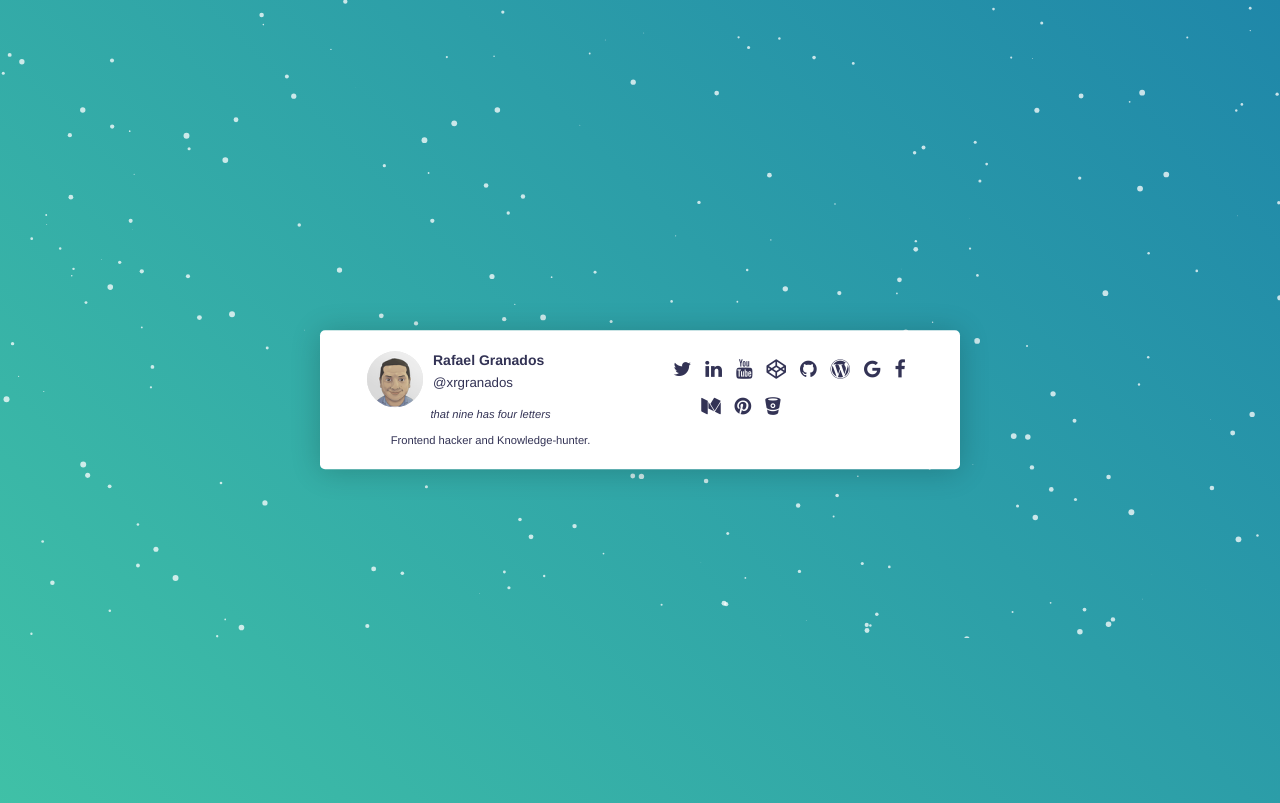
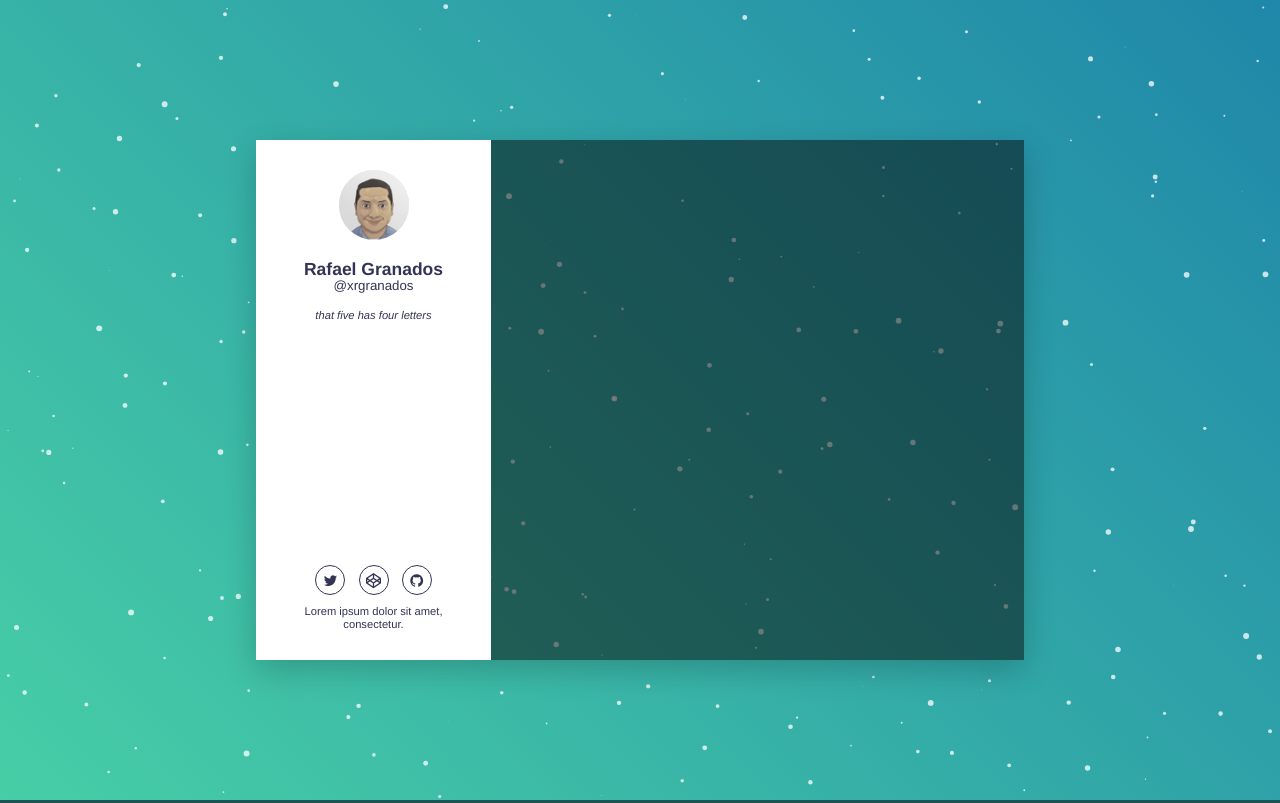
Before and after one commit to xrgranados/xrgranados.github.io, a PHP site: page / in a window 1280 px wide. Shown: the top 803 px of the page. Run offline with PHP 8.4, Linux system fonts and the light colour scheme.

Commit message:
update new layout

```diff
--- a/assets/less/style.less
+++ b/assets/src/less/style.less
@@ -1,12 +1,13 @@
 * {
   /*font-family: OpenSans, 'sans-serif' !important;*/
-  line-height: 140% !important;
+  line-height: 110% !important;
   color: #335;
 }
 
 html,
 body {
   overflow: hidden;
+  height: 100%;
 }
 
 .background {
@@ -15,6 +16,7 @@ body {
   background-image:-webkit-linear-gradient(45deg, #47cea6, #1f87a9);
   background-image:-o-linear-gradient(45deg, #47cea6, #1f87a9);
   background-image:linear-gradient(45deg, #47cea6, #1f87a9);
+  height: 100%;
   z-index:-1;
 }
 
@@ -34,54 +36,92 @@ body {
   }
 }
 .card {
-  background-color: #fff;
-  border-radius: 5px;
-  box-shadow: 0 2px 30px rgba(0, 0, 0, 0.2);
+  background-color: rgba(5,5,5, 0.5);
+  box-shadow: 0 10px 30px rgba(0, 0, 0, 0.2);
+  height: 65vh;
   left: 50%;
-  max-width: 50em;
+  width: 60%;
   padding: 1.5em;
   position: absolute;
   top: 50%;
   transform: translate(-50%, -50%);
 
+  .sidebar {
+    background-color: white;
+    bottom: 0;
+    left: 0;
+    padding: 3rem;
+    position: fixed;
+    top: 0;
+    width: 235px;
+  }
+
   &__avatar {
     background-color: #ddd;
     border-radius: 100%;
-    float: left;
-    height: 4em;
-    margin: 0 0.75em;
+    height: 5em;
+    margin: 0 auto 20px;
     opacity: .9;
     overflow: hidden;
-    width: 4em;
+    width: 5em;
+
+    img {
+      width: 5em;
+    }
+  }
+
+  .swapper {
+    font-size: .8em;
   }
 
   &__label {
-    float: left;
+    text-align: center;
+    height: 100px;
   }
 
   &__name {
-    font-size: 1em;
+    font-size: 1.25em;
     font-weight: 600;
-    margin: 0 0 .25em 0;
+    margin: 0;
+    text-align: center;
   }
 
   &__nick {
     font-size: .95em;
     font-weight: normal;
-    margin: 0 0 .5em 0;
+    margin: 0 0 .95em 0;
   }
 
   &__icon {
+    border-radius: 50%;
+    border: 1px solid #335;
     display: inline-block;
+    height: 30px;
+    line-height: 2.85rem !important;
     margin: 5px;
+    width: 30px;
 
     .fa {
-        font-size: 1.95rem;
+      font-size: 1.5rem;
     }
   }
 
-  &__bio {
+  &__content {
+    margin-left: 235px;
+    width: calc(100% - 235px);
+  }
+
+  &__footer {
     font-size: .8em;
+    text-align: center;
+    position: absolute;
+    bottom: 3rem;
+    width: calc(100% - 6rem);
+
+    p {
+      font-weight: .90em;
+      margin: 5px 0 0;
+    }
   }
 
   &__link {
--- a/gulpfile.js
+++ b/gulpfile.js
@@ -5,14 +5,14 @@ var concat = require('gulp-concat');
 var sourcemaps = require('gulp-sourcemaps');
 
 gulp.task('css', function(){
-  return gulp.src('assets/less/*.less')
+  return gulp.src('assets/src/less/*.less')
     .pipe(less())
     .pipe(minifyCSS())
     .pipe(gulp.dest('assets/css'))
 });
 
 gulp.task('js', function(){
-  return gulp.src('assets/src/*.js')
+  return gulp.src('assets/src/js/*.js')
     .pipe(sourcemaps.init())
     .pipe(concat('app.min.js'))
     .pipe(sourcemaps.write())
--- a/index.html
+++ b/index.html
@@ -10,39 +10,24 @@
         <link rel="stylesheet" href="assets/css/style.css">
     </head>
     <body>
-        <template></template>
         <div class="card" id="main">
-            <div class="col-md-6">
+            <div class="sidebar">
                 <div class="card__avatar">
-                    <img src="assets/img/avatar.png" width="56" alt="Rafael Granados">
+                    <img src="assets/img/avatar.png" alt="Rafael Granados">
                 </div>
                 <div class="card__label">
                     <h1 class="card__name">
                     Rafael Granados</h1>
                     <h2 class="card__nick">@xrgranados</h2>
-                </div>
-                <div class="clearfix"></div>
-                <div class="card__bio text-center">
                     <p>
                     <em class="swapper">Ego sum qui sum.</em>
                     </p>
-                    Frontend hacker and Knowledge-hunter.
                 </div>
-            </div>
-            <div class="col-md-6 text-center">
+                <div class="clearfix"></div>
+                <div class="card__footer">
                     <div class="card__icon">
                         <a target="_blank" href="https://twitter.com/xrgranados" title="Twitter" class="card__link">
                             <i class="fa fa-twitter"></i>
-                    </a>
-                </div>
-                <div class="card__icon">
-                    <a target="_blank" href="https://ve.linkedin.com/in/rafael-granados-030b221" title="LinkedIn" class="card__link">
-                        <div class="fa fa-linkedin"></div>
-                    </a>
-                </div>
-                <div class="card__icon">
-                    <a target="_blank" href="https://www.youtube.com/user/xrgranados" title="Youtube" class="card__link">
-                        <div class="fa fa-youtube"></div>
                         </a>
                     </div>
                     <div class="card__icon">
@@ -55,71 +40,13 @@
                             <div class="fa fa-github"></div>
                         </a>
                     </div>
-                <div class="card__icon">
-                    <a target="_blank" href="https://xrgranados.wordpress.com/" title="Wordpress" class="card__link">
-                        <div class="fa fa-wordpress"></div>
-                    </a>
+                    <p>Lorem ipsum dolor sit amet, consectetur.</p>
                 </div>
-                <div class="card__icon">
-                    <a target="_blank" href="https://plus.google.com/+xrgranados" title="Google+" class="card__link">
-                        <div class="fa fa-google"></div>
-                    </a>
             </div>
-                <div class="card__icon">
-                    <a target="_blank" href="https://facebook.com/xrgranados" title="Facebook" class="card__link">
-                        <div class="fa fa-facebook"></div>
-                    </a>
-                </div>
-                <div class="card__icon">
-                    <a target="_blank" href="https://medium.com/@xrgranados" title="Medium" class="card__link">
-                        <div class="fa fa-medium"></div>
-                    </a>
-                </div>
-                <div class="card__icon">
-                    <a target="_blank" href="https://pinterest.com/xrgranados" title="Pinterest" class="card__link">
-                        <div class="fa fa-pinterest"></div>
-                    </a>
-                </div>
-                <div class="card__icon">
-                    <a target="_blank" href="https://bitbucket.org/xrgranados/" title="Bitbucket" class="card__link">
-                        <div class="fa fa-bitbucket"></div>
-                    </a>
-                </div>
-                <div class="card__icon">
-                    <a target="_blank" href="https://www.freelancer.com/u/xrgranados" title="Freelancer" class="card__link">
-                        <div class="fa fa-freelancer"></div>
-                    </a>
-                </div>
-                <div class="card__icon">
-                    <a target="_blank" href="https://www.uplabs.com/xrgranados" title="UPlabs" class="card__link">
-                        <div class="fa fa-uplabs"></div>
-                    </a>
-                </div>
-                <div class="card__icon">
-                    <a target="_blank" href="https://themeforest.net/user/xrgranados" title="Envato" class="card__link">
-                        <div class="fa fa-envato"></div>
-                    </a>
-                </div>
-                <div class="card__icon">
-                    <a target="_blank" href="https://www.blogger.com/profile/02390740668196028805" title="Blogger" class="card__link">
-                        <div class="fa fa-blogger"></div>
-                    </a>
-                </div>
-                <div class="card__icon">
-                    <a target="_blank" href="https://www.designcontest.com/designer/xrgranados/" title="DesignContest" class="card__link">
-                        <div class="fa fa-designcontest"></div>
-                    </a>
-                </div>
-                <div class="card__icon">
-                    <a target="_blank" href="https://logopond.com/xrgranados/profile/75077" title="Logopond" class="card__link">
-                        <div class="fa fa-logopond"></div>
-                    </a>
-                </div>
-                <div class="card__icon">
-                    <a target="_blank" href="https://www.platzi.com/@xrgranados/" title="Platzi" class="card__link">
-                        <div class="fa fa-platzi"></div>
-                    </a>
-                </div>
+            <div class="card__content">
+                <section>
+
+                </section>
             </div>
             </nav>
         </div>
@@ -130,11 +57,6 @@
     <script src="assets/js/scripts.js"></script>
 
     <script>
-    /* particlesJS('dom-id', params);
-    /* @dom-id : set the html tag id [string, optional, default value : particles-js]
-    /* @params: set the params [object, optional, default values : check particles.js] */
-
-    /* config dom id (optional) + config particles params */
     particlesJS("particles-js", {
         particles: {
             color: "#fff",
@@ -157,11 +79,11 @@
             },
             anim: {
                 enable: true,
-                speed: 1.5
+                speed: 0.25
             }
         },
         interactivity: {
-            enable: true,
+            enable: false,
             mouse: {
                 distance: 250
             },
@@ -183,11 +105,11 @@
     });
 
     js.ert.setup( function(){
-       js.ert.track(document.getElementById('main'));
+       js.ert.track(document.getElementById("main"));
     });
 
     // old tiroir code
-    window.addEventListener('load', function(){
+    window.addEventListener("load", function() {
 
         // Knuth shuffle:
         function shuffle(array) {
@@ -204,42 +126,37 @@
 
         var s = shuffle([
             // ---- cheers
-            'hi',
-            'ciao',
-            'viva',
-            'salut',
-            'hello',
-            'grüezi',
-            'prosit',
-            'bonjour',
-            'namaste',
-            'guten Tag',
-            'buona giornata',
-            'buenas dias',
-            // ---- love
-            // '“I love you”',
-            '“I ♥ ♠ ♦ ♣”',
+            "hi",
+            "ciao",
+            "viva",
+            "salut",
+            "hello",
+            "grüezi",
+            "prosit",
+            "bonjour",
+            "namaste",
+            "guten tag",
+            "buona giornata",
+            "buenos días",
             // ---- thats
             // 'that life is life',
             // 'that you don’t want to write me',
-            'that it’s common to say it’s common',
-            // 'that aaaah is not the same as ooooh',
-            // ---- colors
-            'that four has four letters',
-            'that five has four letters',
-            'that nine has four letters',
-            'that π is close to, but not exactly 3.1415',
+            "that it’s common to say it’s common",
+            "that four has four letters",
+            "that five has four letters",
+            "that nine has four letters",
+            "that π is close to, but not exactly 3.1415",
         ]);
 
         var c = 0;
         function swap(){
             c = ++c % s.length;
-            var e = document.querySelector('.swapper');
+            var e = document.querySelector(".swapper");
             e.innerText = s[c];
             js.ert.refresh();
         }
         swap();
-        setInterval( swap, 5000);
+        setInterval(swap, 5000);
     });
     </script>
     </body>
```
Also changed, not shown: assets/css/style.css (+1 -1 lines), assets/src/less/font-awesome/animated.less (renamed from assets/less/font-awesome/animated.less), assets/src/less/font-awesome/bordered-pulled.less (renamed from assets/less/font-awesome/bordered-pulled.less), assets/src/less/font-awesome/core.less (renamed from assets/less/font-awesome/core.less), assets/src/less/font-awesome/fixed-width.less (renamed from assets/less/font-awesome/fixed-width.less), assets/src/less/font-awesome/font-awesome.less (renamed from assets/less/font-awesome/font-awesome.less), assets/src/less/font-awesome/icons.less (renamed from assets/less/font-awesome/icons.less), assets/src/less/font-awesome/larger.less (renamed from assets/less/font-awesome/larger.less), assets/src/less/font-awesome/list.less (renamed from assets/less/font-awesome/list.less), assets/src/less/font-awesome/mixins.less (renamed from assets/less/font-awesome/mixins.less), assets/src/less/font-awesome/path.less (renamed from assets/less/font-awesome/path.less), assets/src/less/font-awesome/rotated-flipped.less (renamed from assets/less/font-awesome/rotated-flipped.less), assets/src/less/font-awesome/screen-reader.less (renamed from assets/less/font-awesome/screen-reader.less), assets/src/less/font-awesome/stacked.less (renamed from assets/less/font-awesome/stacked.less), 1 more files. Lines whose indentation alone changed are shown as unchanged.
